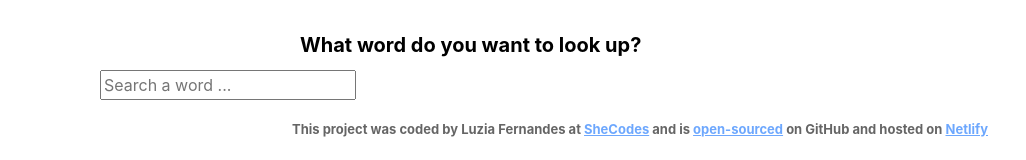
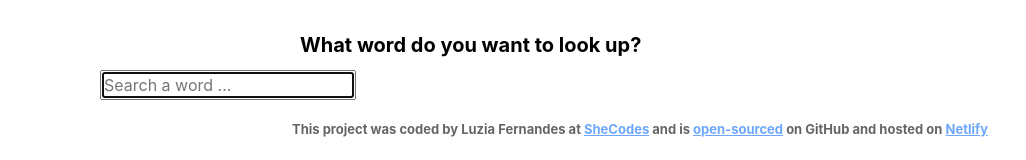
Before and after one commit to LuziaFernandes/dicionary-app, a React (Create React App) app: page / in a window 1280 px wide. Shown: the part 153-313 px from the top of the page, without its empty margins (0-1026 px from the left). Built offline with nearby package versions, Linux system fonts and the light colour scheme.

Commit message:
Building search Engine that tracks what we are typing on the input

```diff
--- a/src/SearchEngine.js
+++ b/src/SearchEngine.js
@@ -1,14 +1,26 @@
-import React from "react";
+import React, { useState } from "react";
 import './SearchEngine.css';
 
 export default function SearchEngine () {
+
+let [keyword, setKeyword] = useState("");
+
+function search(event){
+    event.preventDefault ();
+    alert (`${keyword}`);
+}
+
+function handleKeywordChange(event) {
+    setKeyword(event.target.value);
+
+}
 
     return(
         <div className="SearchEngine">
 
 <div className="input-title">What word do you want to look up?</div>
 
-<form><input type="search" placeholder="Search a word ..."/></form>
+<form onSubmit={search}><input type="search" placeholder="Search a word ..." autoFocus={true} onChange={handleKeywordChange}/></form>
 
 </div>
        );
```
